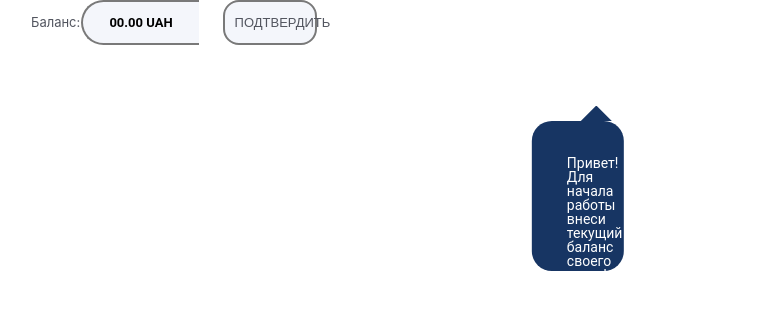
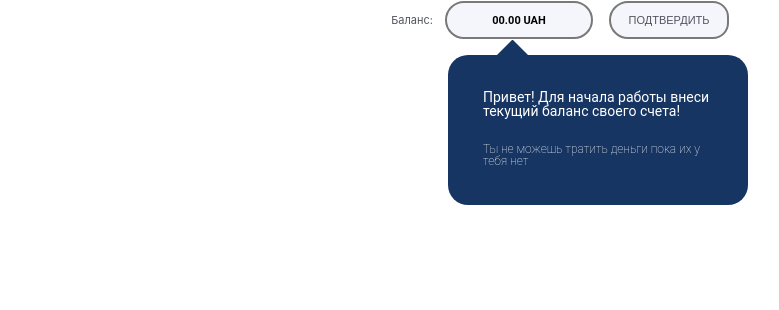
Before and after one commit to cabbageRolls/Kapusta, a React (Create React App) app: page / in a window 1280 px wide. Shown: the top 310 px of the page, without its empty margins (86-865 px from the left). Built offline with nearby package versions, Linux system fonts and the light colour scheme.

Commit message:
fixed styles SetBalanceForm

```diff
--- a/src/components/WelcomeNotification/WelcomeNotification.module.css
+++ b/src/components/WelcomeNotification/WelcomeNotification.module.css
@@ -46,22 +46,8 @@
   text-align: left;
 }
 
-/* DESKTOP */
-
-@media (min-width: 992px) {
-  .containerNotification {
-    width: 33%;
-    margin-bottom: 0px;
-    position: absolute;
-    left: 50%;
-    top: 34px;
-    transform: translate(-24%);
-    z-index: 1;
-  }
-}
-
-/* TABLET */
-@media (min-width: 768px) and (max-width: 991px) {
+/* TABLET */ /* DESKTOP */
+@media (min-width: 768px) {
   .containerNotification {
     width: 300px;
     margin-bottom: 0px;
@@ -76,7 +62,6 @@
 /* MOBILE */
 @media (max-width: 767px) {
   .containerNotification {
-    margin-bottom: 50px;
     width: 100%;
   }
 }
--- a/src/components/setBalanceForm/setBalanceForm.module.css
+++ b/src/components/setBalanceForm/setBalanceForm.module.css
@@ -109,7 +109,7 @@
 }
 
 /* TABLET */
-@media (min-width: 768px) and (max-width: 991px) {
+@media (min-width: 768px) {
   .container {
     width: auto;
     text-align: center;
@@ -166,7 +166,7 @@
 }
 
 /* DESKTOP */
-@media (min-width: 992px) {
+/* @media (min-width: 992px) {
   .mainContainer {
     width: 100%;
   }
@@ -243,4 +243,4 @@
     align-items: center;
     justify-content: space-between;
   }
-}
+} */
```
